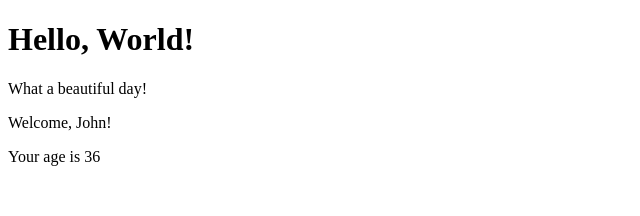
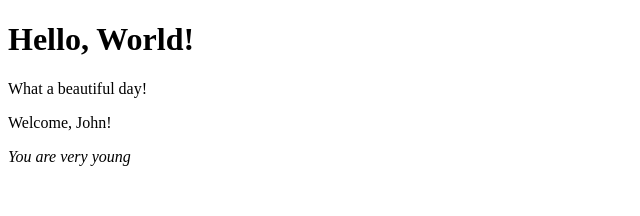
Before and after one commit to argoth85/React-react-exercises, a React (Create React App) app in the folder react-exercises/: page / in a window 1280 px wide. Shown: the top 216 px of the page, without its empty margins (0-640 px from the left). Built offline with nearby package versions, Linux system fonts and the light colour scheme.

Commit message:
conditional-rendering-05

```diff
--- a/react-exercises/src/App.js
+++ b/react-exercises/src/App.js
@@ -8,7 +8,7 @@
     return (
       <div>
         <Hello />
-        <Welcome name='John' age={36}/>
+        <Welcome name='John' age={16}/>
       </div>
     );
   }
--- a/react-exercises/src/Welcome.js
+++ b/react-exercises/src/Welcome.js
@@ -7,9 +7,9 @@
     return (
       <div>
         <p>Welcome, {this.props.name}!</p>
-        {this.props.age >= 18 && this.props.age <= 65
+        {this.props.age > 18
         ? <Age age={this.props.age}/>
-        : <p><i>Your date is not set</i></p>}
+        : <p><i>You are very young</i></p>}
       </div>
     );
   }
```
